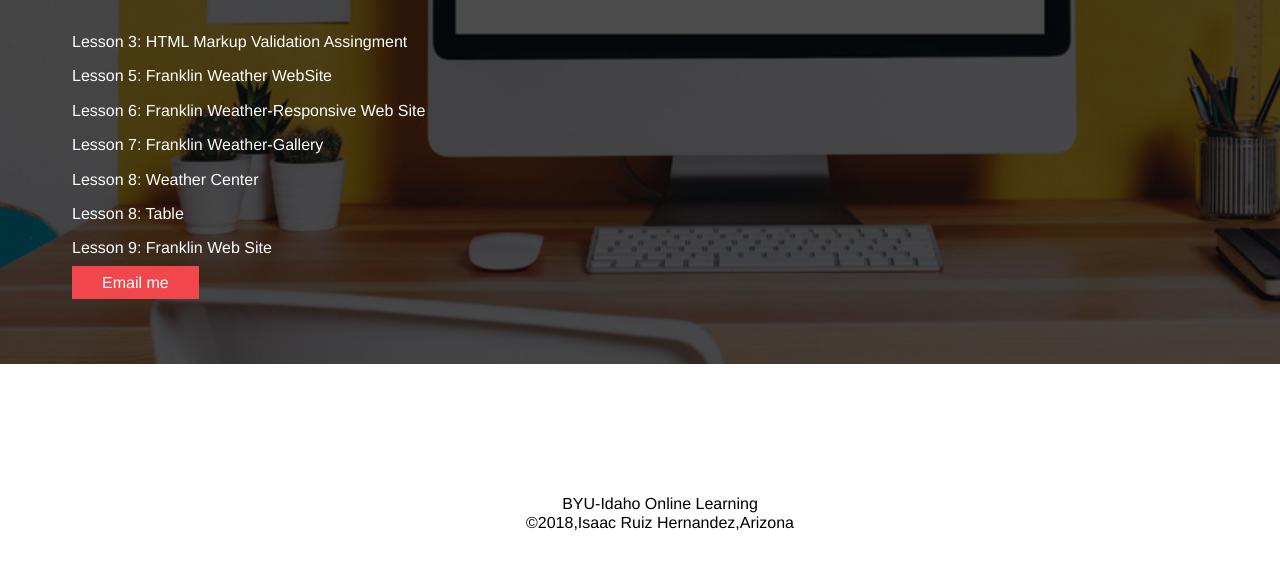
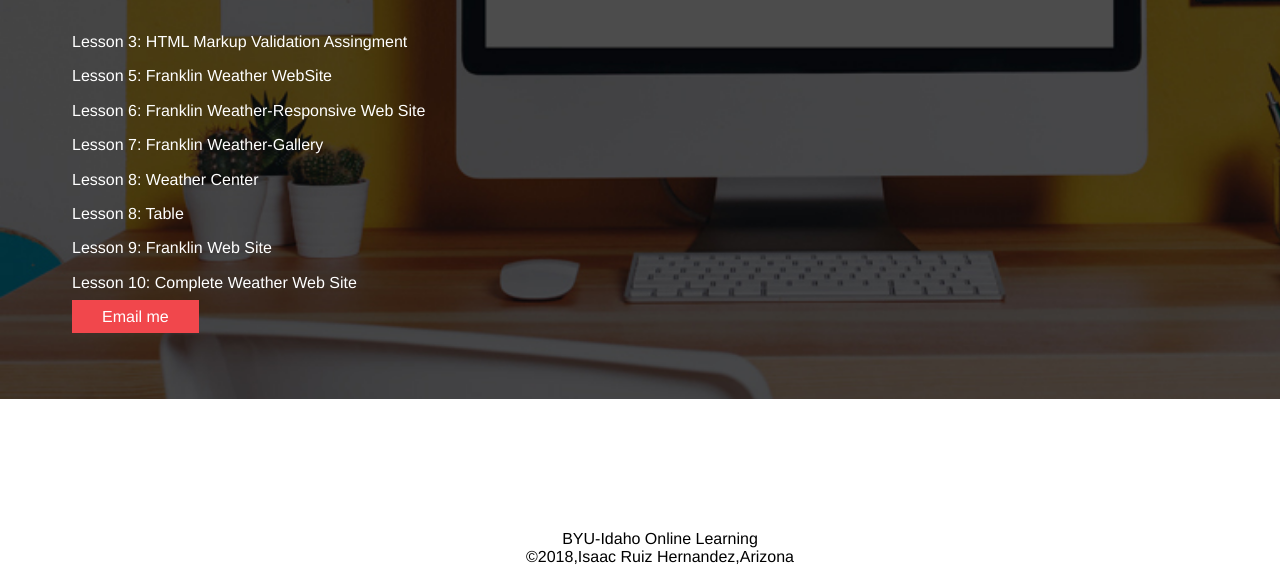
Before and after one commit to isaacruizhernandez/isaacruizhernandez.github.io, a plain HTML site: page index.html in a window 1280 px wide. Shown: the part 300-883 px from the top of the page. Before the commit the page ends 848 px from the top, so only its background shows below. Drawn offline with Linux system fonts and the light colour scheme.

Commit message:
final
final

```diff
--- a/index.html
+++ b/index.html
@@ -35,6 +35,8 @@
 
     <p class="document"> <a href="lesson8/tablebuild.html"> Lesson 8: Table</a></p>
      <p class="document"> <a href="lesson-9/index.html"> Lesson 9: Franklin Web Site </a></p>
+
+      <p class="document"> <a href="weathersite/index.html"> Lesson 10: Complete Weather Web Site </a></p>
     <a href="mailto:isaacruiz7@icloud.com" class="button">Email me</a> </div>
 
 
```
